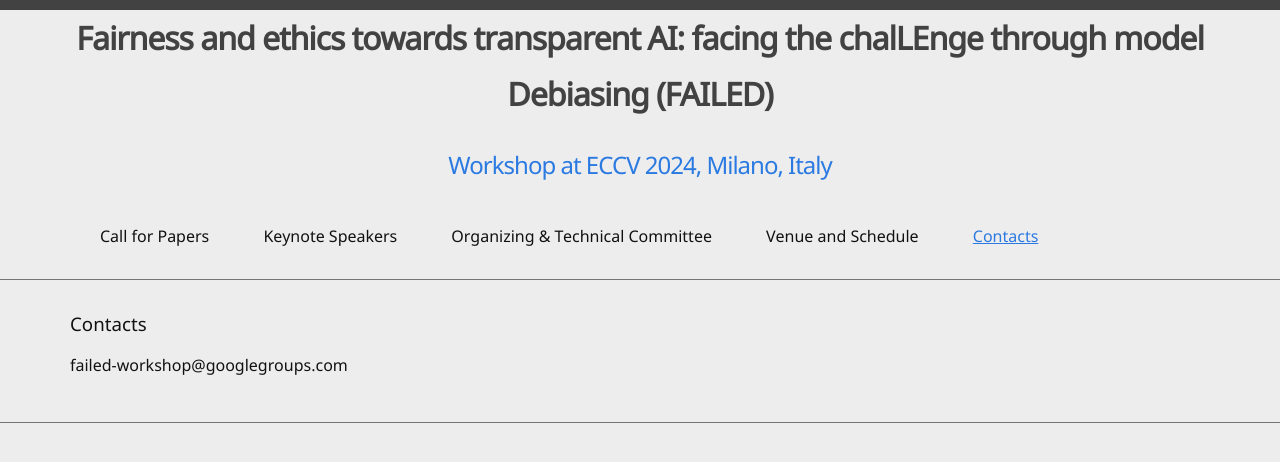
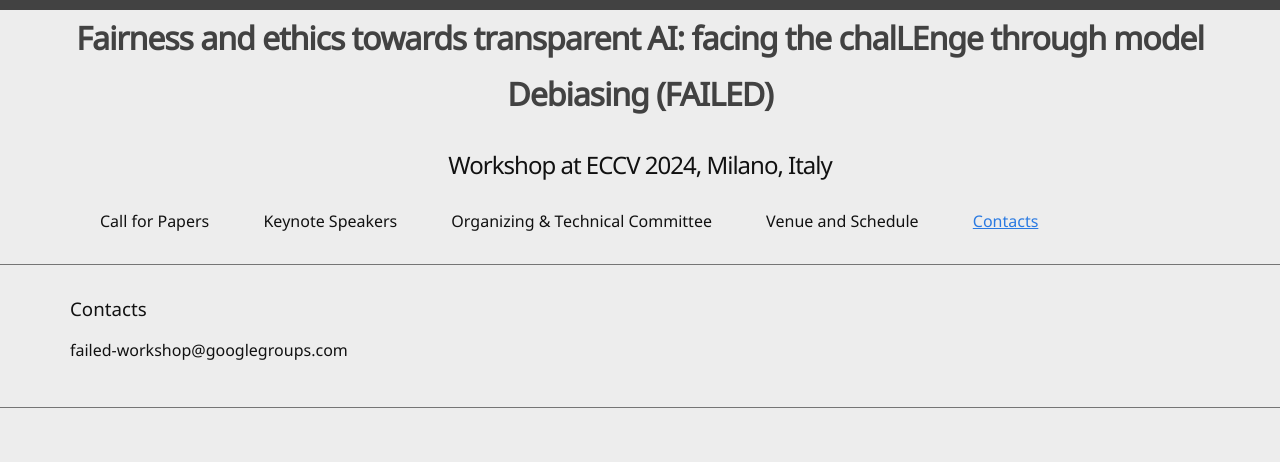
Before and after one commit to VitoPaoloPastore/2nd-FAILED-Workshop-ICCV-2025.github.io, a Jekyll site: the page built from 4-contacts.md, in a window 1280 px wide. Shown: the top 462 px of the page. Built offline with Jekyll 4.4.1, drawn with Linux system fonts in a browser that asks for light colours.

Commit message:
Update header.html

```diff
--- a/_includes/header.html
+++ b/_includes/header.html
@@ -4,9 +4,7 @@
   <p style="text-align:center;">
   <a class="site-title" href="{{ '/' | relative_url }}"><strong>Fairness and ethics towards transparent AI: facing the chalLEnge through model Debiasing (FAILED)</strong></a>
   </p>
-   <p style="text-align:center;">
-  <a class="site-subtitle"> Workshop at ECCV 2024, Milano, Italy</a>
-  </p>
+   <p style="text-align:center;" class="site-subtitle"> Workshop at ECCV 2024, Milano, Italy </p>
     <div class="wrapper">
     <nav class="site-nav">
       <span class="menu-icon">
```
